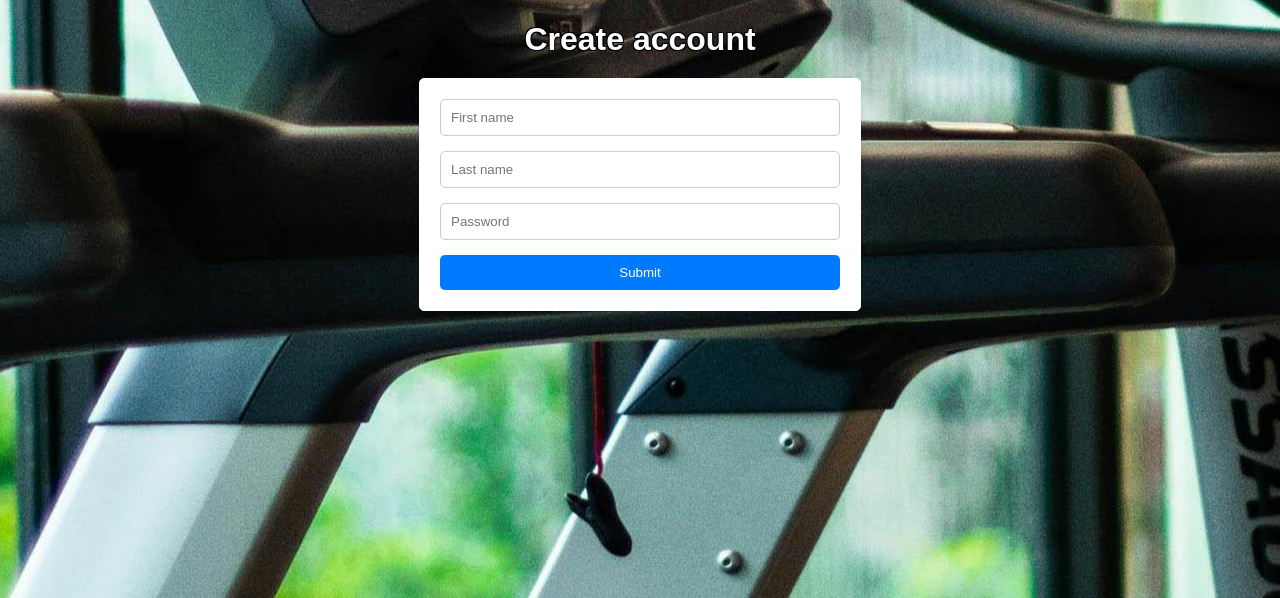
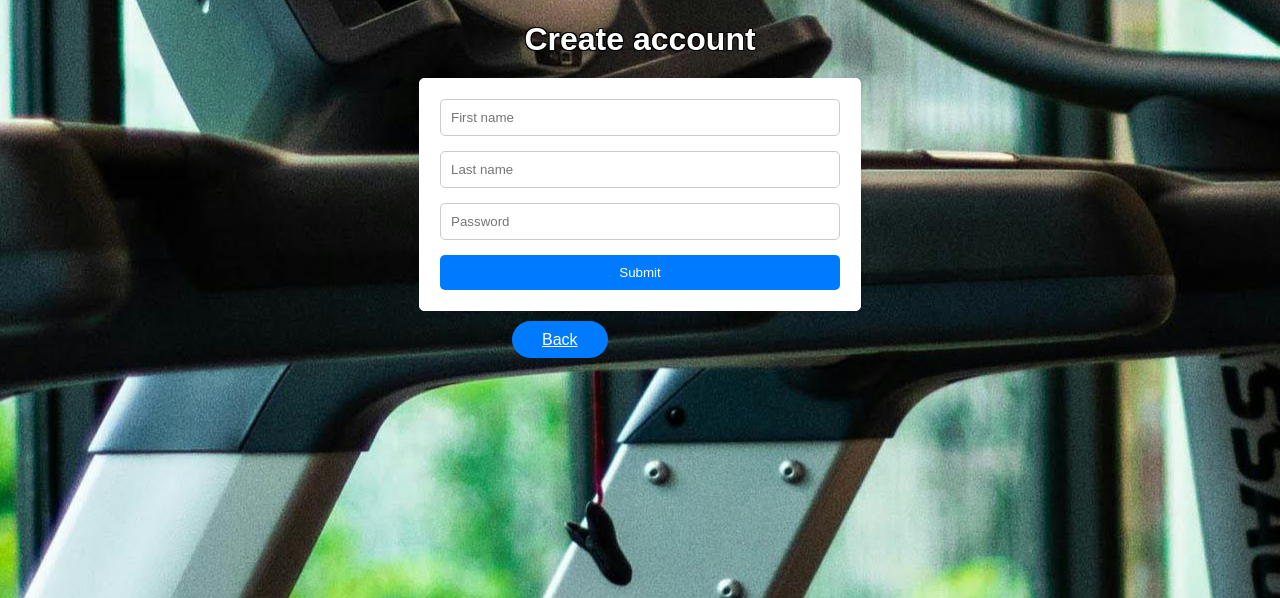
Before and after one commit to Gooz95/Python-2024, a Flask app: page /profile/create-account/ in a window 1280 px wide. Shown: the part 58-656 px from the top of the page. Run offline with Flask 3, Linux system fonts and the light colour scheme.

Commit message:
Added back button to both profile login and create account pages. - Extra comment positioning could be better

```diff
--- a/static/global.css
+++ b/static/global.css
@@ -127,3 +127,7 @@ body {
     margin: 0px 0px; /* Add some margin for spacing */
     font-size: 16px;
 }
+
+.wrapper {
+    width: 100%;
+}
--- a/static/profile.css
+++ b/static/profile.css
@@ -26,6 +26,11 @@ body {
     cursor: pointer;
 }
 
+.back_div {
+    margin: 20px auto;
+    width: 20%;
+}
+
 .container h2 {
     font-size: 24px; /* Increase font size for user's name */
     margin-bottom: 20px; /* Add some spacing below user's name */
--- a/templates/create-account.html
+++ b/templates/create-account.html
@@ -29,5 +29,10 @@
                 </form>
             </div>
 
+            <div class="wrapper">
+                <div class="back_div">
+                    <a href="../" class="button">Back</a>
+                </div>
+            </div>
         </body>
     </html>
--- a/templates/login.html
+++ b/templates/login.html
@@ -28,5 +28,10 @@
                 </form>
             </div>
 
+            <div class="wrapper">
+                <div class="back_div">
+                    <a href="../" class="button">Back</a>
+                </div>
+            </div>
         </body>
     </html>
```
Also changed, not shown: siwel_files/siwel.py (+4 -4 lines).
